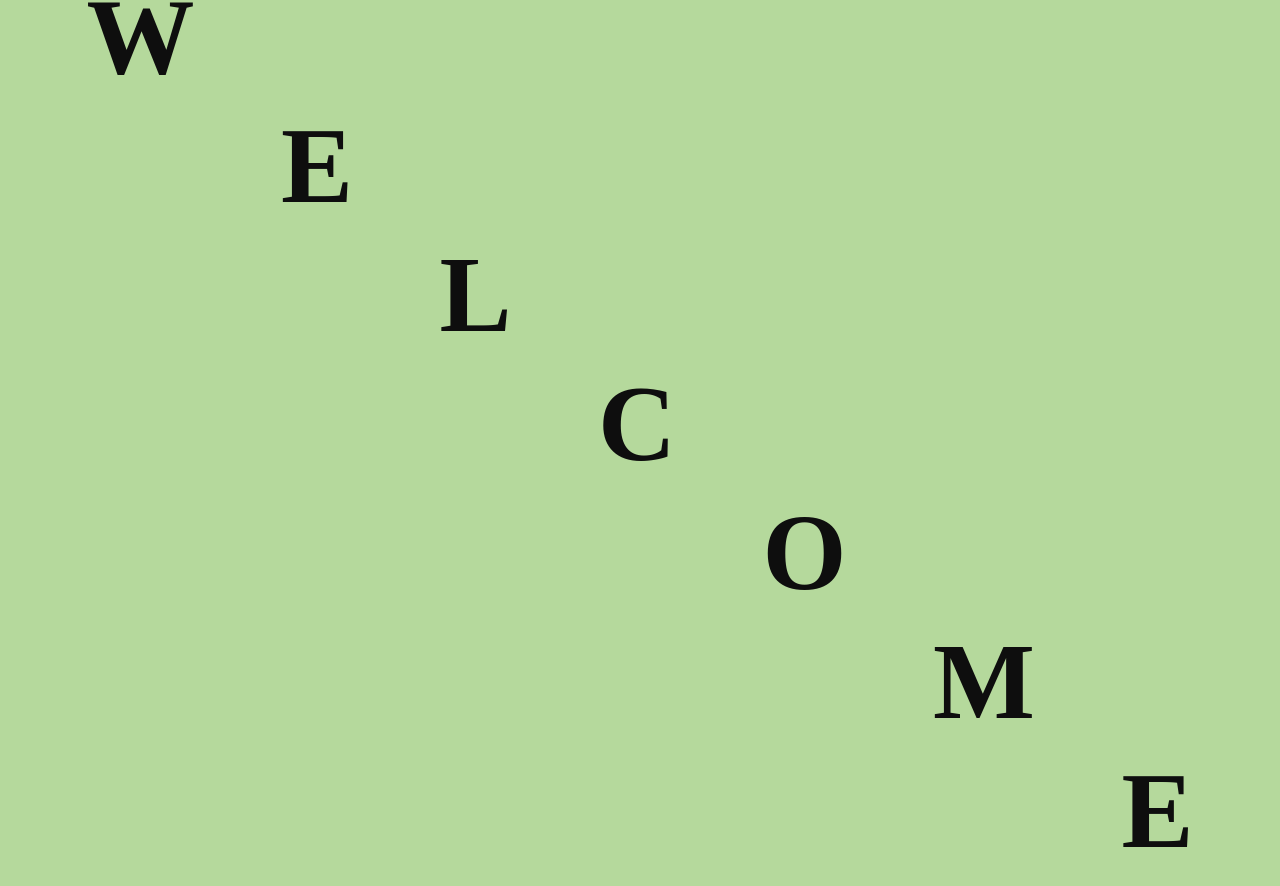
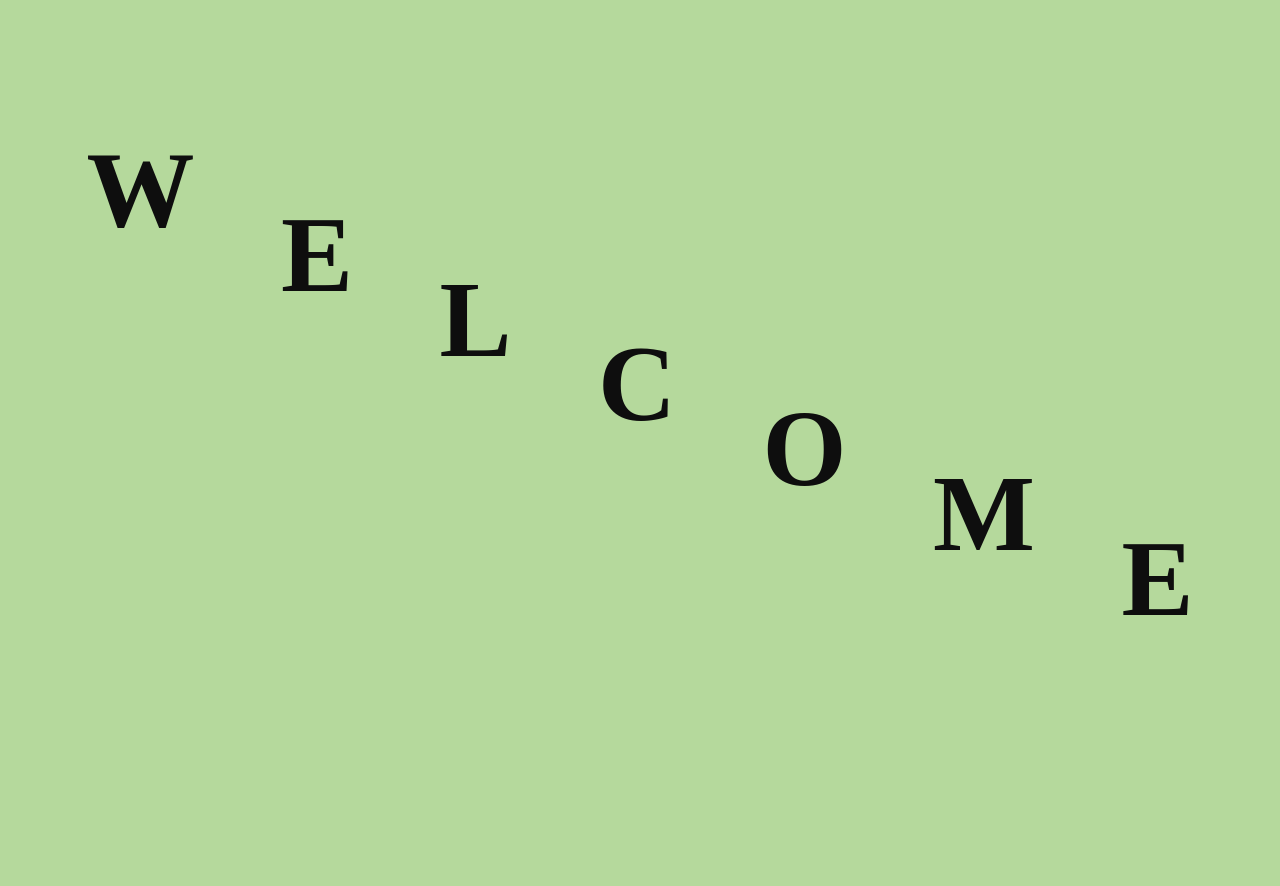
Before and after one commit to junlqu/my-website, a Next.js app in the folder src/: page / in a window 1280 px wide. Shown: the part 1790-2676 px from the top of the page. Built offline with nearby package versions, Linux system fonts and the light colour scheme.

Commit message:
feat: landing page about me

```diff
--- a/src/app/page.js
+++ b/src/app/page.js
@@ -20,6 +20,9 @@ export default function Main() {
       <LandingIntro />
       <LandingParallax />
       <AboutMe />
+      <div className="welcome-message-spacer" />
+      <div className="welcome-message-spacer" />
+      <div className="welcome-message-spacer" />
     </div>
   );
 }
--- /dev/null
+++ b/src/components/landing/AboutMe.jsx
@@ -0,0 +1,51 @@
+"use client";
+
+import Link from "next/link";
+import { useRef } from "react";
+import { useScroll, useMotionValueEvent } from "framer-motion";
+
+import aboutMe from "json/AboutMe.json";
+
+export default function AboutMe() {
+  const outline = aboutMe.Outline;
+  const details = aboutMe.Details.Short;
+
+  const back = useRef();
+
+  const { scrollYProgress } = useScroll({
+    target: back,
+    offset:["start end", "end start"]
+  });
+
+  useMotionValueEvent(scrollYProgress, "change", (latest) => {
+    if (latest <= 0.05) {
+      document.querySelector("#landing-aboutme-title").classList.add("top-oov");
+    }
+    else {
+      document.querySelector("#landing-aboutme-title").classList.remove("top-oov");
+    }
+
+  });
+
+  return (
+    <div id="landing-aboutme">
+      <div ref={back} id="landing-aboutme-wrapper">
+        <Link id="landing-aboutme-title" href="/aboutme" className="top-oov">
+          <h1>About Me</h1>
+        </Link>
+        <div id="landing-aboutme-details">
+          <div id="landing-aboutme-accent1" className="landing-aboutme-accent"/>
+          <div id="landing-aboutme-accent2" className="landing-aboutme-accent"/>
+          <div id="landing-aboutme-background">
+            <div id="landing-aboutme-picture" />
+            {
+              details.map((detail, index) => (
+                <p key={index} className="landing-aboutme-text">{detail}</p>
+              ))
+            }
+          </div>
+        </div>
+      </div>
+    </div>
+  )
+}
--- a/src/components/landing/LandingParallax.jsx
+++ b/src/components/landing/LandingParallax.jsx
@@ -10,17 +10,17 @@ export default function LandingParallax() {
     offset:["start end", "end start"]
   });
   const y = useTransform(scrollYProgress, [0, .95], [0, 500]);
-  const y1 = useTransform(scrollYProgress, [0, 0.95], [0, 1200]);
-  const y2 = useTransform(scrollYProgress, [0, 0.95], [400, 1200]);
-  const y3 = useTransform(scrollYProgress, [0, 0.95], [800, 1200]);
-  const y4 = useTransform(scrollYProgress, [0, 0.95], [1200, 1200]);
-  const y5 = useTransform(scrollYProgress, [0, 0.95], [1600, 1200]);
-  const y6 = useTransform(scrollYProgress, [0, 0.95], [2000, 1200]);
-  const y7 = useTransform(scrollYProgress, [0, 0.95], [2400, 1200]);
+  const y1 = useTransform(scrollYProgress, [0, 0.95], [200, 1200]);
+  const y2 = useTransform(scrollYProgress, [0, 0.95], [600, 1200]);
+  const y3 = useTransform(scrollYProgress, [0, 0.95], [1000, 1200]);
+  const y4 = useTransform(scrollYProgress, [0, 0.95], [1400, 1200]);
+  const y5 = useTransform(scrollYProgress, [0, 0.95], [1800, 1200]);
+  const y6 = useTransform(scrollYProgress, [0, 0.95], [2200, 1200]);
+  const y7 = useTransform(scrollYProgress, [0, 0.95], [2600, 1200]);
 
   useMotionValueEvent(scrollYProgress, "change", (latest) => {
     // For refreshing the page
-    if (latest == 0) {
+    if (latest <= 0.1) {
       document.querySelectorAll(".welcome-message-characters").forEach((el) => {
         el.classList.add("noshow");
       });
--- a/src/jsconfig.json
+++ b/src/jsconfig.json
@@ -6,6 +6,7 @@
       "csslib/*": ["./style/lib/*"],
       "cmp/*": ["./components/*"],
       "util/*": ["./utils/*"],
+      "json/*": ["./json/*"],
     }
   }
 }
--- /dev/null
+++ b/src/json/AboutMe.json
@@ -0,0 +1,27 @@
+{
+  "Outline": {
+    "Name": "Junlin Qu",
+    "Nickname": "Jun",
+    "Title": "Software Developer",
+    "Location": "Toronto, ON",
+    "Email": "junlin.quu@gmail.com",
+    "Phone": "+1-647-967-9397",
+    "Website": "https://junlinqu.com",
+    "LinkedIn": "https://www.linkedin.com/in/junlinqu/",
+    "GitHub": "https://github.com/junlqu",
+    "Resume": "https://junlinqu.com/resume/download"
+  },
+  "Details": {
+    "Short": [
+      "Hello from across the screen!",
+      "This is Junlin here, but you can just call me Jun (pronounced like the month, but without the 'e').",
+      "I am excited that you happened to stumble upon my little personal website.",
+      "To tell you a little about myself, I am a software developer stationed in Toronto, Ontario.",
+      "I am currently pursuing my studies at the University of Toronto, specializing in computer science - software engineering stream.",
+      "I started coding because it was enjoyable to see something you designed and created, just come alive; there's something interesting about that.",
+      "Apart from programming, I usually partake in a bunch of hobbies, pertaining but not limited to rock climbing (bouldering, top rope and lead), playing the guitar (I am a huge fan of the acoustic sound), singing, watching movies (especially horror) and occasionally gaming.",
+      "Anyways, thank you for reading this segment, and I hope you enjoy the rest of my website.",
+      "Cheers!"],
+    "Long": ""
+  }
+}
--- a/src/style/base/_base.scss
+++ b/src/style/base/_base.scss
@@ -22,6 +22,7 @@ header {
 h1 {
     transition: all 1.1s ease-in-out;
     font-size: 72px;
+    margin: 0;
 
     @include themed() {
         color: c(n5);
@@ -35,6 +36,7 @@ h1 {
 h2 {
     transition: all 1.1s ease-in-out;
     font-size: 56px;
+    margin: 0;
 
     @include themed() {
         color: c(n4);
@@ -54,6 +56,22 @@ p {
     }
 }
 
+a {
+    text-decoration: none;
+    margin: 0;
+    transition: all 1.1s ease-in-out;
+    cursor: pointer;
+    pointer-events: auto;
+
+    @include themed() {
+        color: c(n5);
+
+        &:hover {
+            color: c(s5);
+        }
+    }
+}
+
 .wrapper {
     width: 100%;
     height: 100%;
--- a/src/style/pages/_index.scss
+++ b/src/style/pages/_index.scss
@@ -29,6 +29,16 @@
     font-weight: 700;
     z-index: 2;
     pointer-events: none;
+
+    h1 {
+        position: relative;
+        top: 20%;
+    }
+
+    h2 {
+        position: relative;
+        top: 30%;
+    }
 }
 
 .cursor-background-wrapper {
@@ -107,7 +117,7 @@
 
 .welcome-message-characters {
     font-size: 36px;
-    animation: all 1.1s ease-in-out;
+    transition: all 0.3s linear, opacity 0.9s ease-in-out;
 
     @include bp(map.get($bp, sm)) {
         font-size: 72px;
@@ -138,3 +148,146 @@
     z-index: 2;
     pointer-events: none;
 }
+
+#landing-aboutme {
+    width: 100%;
+}
+
+#landing-aboutme-wrapper {
+    position: relative;
+    overflow: hidden;
+    width: 100%;
+    min-height: 1600px;
+    max-height: 2200px;
+    margin: auto;
+    z-index: 2;
+    pointer-events: none;
+
+    @include bp(map.get($bp, sm)) {
+        min-height: 1900px;
+        max-height: 2300px;
+    }
+
+    @include bp(map.get($bp, lg)) {
+        min-height: 0;
+        max-height: 1700px;
+    }
+}
+
+#landing-aboutme-title {
+    position: absolute;
+    top: 30px;
+    left: 30px;
+    max-width: 550px;
+    text-align: center;
+
+    @include themed() {
+        h1:hover {
+            color: c(s3);
+        }
+    }
+
+    @include bp(map.get($bp, sm)) {
+        left: calc(50% - 275px);
+        width: 550px;
+    }
+}
+
+.top-oov {
+    top: 200px !important;
+}
+
+#landing-aboutme-details {
+    position: relative;
+    overflow: visible;
+    margin: auto;
+    margin-top: 150px;
+    margin-bottom: 20px;
+    width: 90%;
+    min-width: 300px;
+
+    @include bp(map.get($bp, sm)) {
+        margin-top: 200px;
+        max-width: 1200px;
+    }
+}
+
+#landing-aboutme-picture {
+    position: relative;
+    width: 70%;
+    min-width: 300px;
+    max-width: 500px;
+    height: 400px;
+    margin: auto;
+    z-index: 4;
+    background: url("../../public/aboutme/introMe.png");
+    background-position: center 40%;
+    border-radius: 200px;
+    pointer-events: auto;
+    transition: all 1.1s ease-in-out;
+
+    &:hover {
+        border-radius: 200px;
+        border-radius: 30px;
+    }
+}
+
+#landing-aboutme-short {
+    position: relative;
+}
+
+.landing-aboutme-text {
+    margin: 12px 0;
+
+    @include bp(map.get($bp, sm)) {
+        margin: 16px 0;
+    }
+}
+
+.landing-aboutme-accent {
+    position: absolute;
+    width: 100%;
+    height: 100%;
+    z-index: 1;
+    border-radius: 24px 16px 24px 16px;
+}
+
+#landing-aboutme-background {
+    position: relative;
+    box-sizing: border-box;
+    width: 100%;
+    height: 100%;
+    font-size: 24px;
+    line-height: 36px;
+    padding: 20px;
+    z-index: 2;
+    border-radius: 16px;
+
+    @include bp(map.get($bp, sm)) {
+        font-size: 32px;
+        line-height: 40px;
+        padding: 40px;
+    }
+
+    @include themed() {
+        background: c(p);
+    }
+}
+
+#landing-aboutme-accent1 {
+    top: -16px;
+    left: -16px;
+
+    @include themed() {
+        background: c(p5);
+    }
+}
+
+#landing-aboutme-accent2 {
+    top: 16px;
+    left: 16px;
+
+    @include themed() {
+        background: c(p4);
+    }
+}
```
Also changed, not shown: src/public/aboutme/introMe.png (added).
